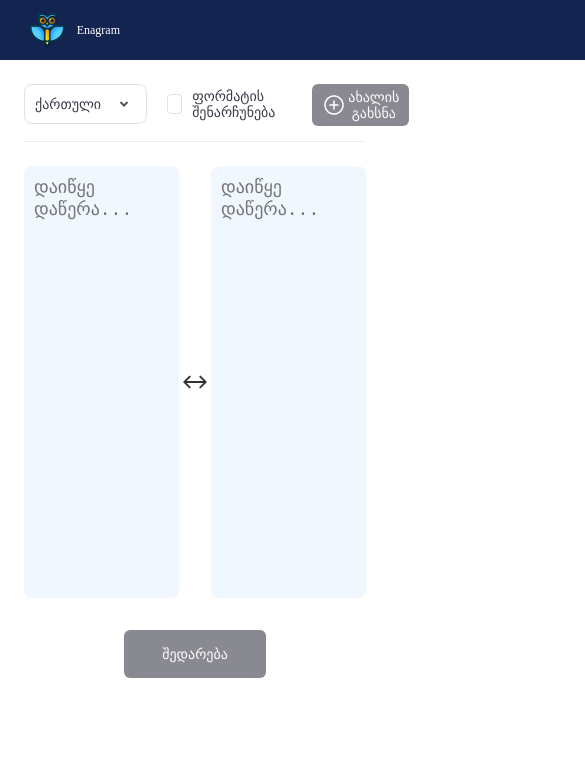
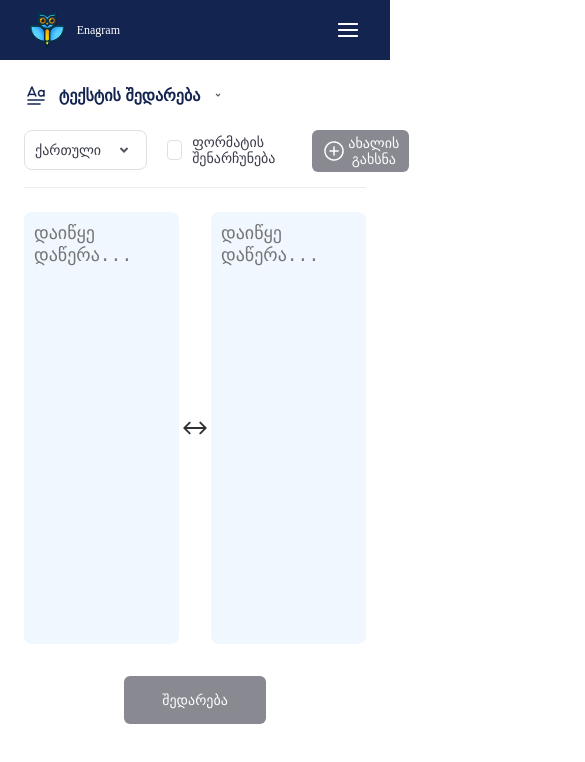
Before and after one commit to GabrielLomtatidze/comparision, a React (Vite) app in the folder text/: page / in a window 390 px wide. Shown: the top 762 px of the page, 585 px wide, since content can reach past the window. Built offline with nearby package versions, Linux system fonts and the light colour scheme.

Commit message:
update responsive design

```diff
--- a/text/src/components/SideBar.tsx
+++ b/text/src/components/SideBar.tsx
@@ -16,18 +16,18 @@ export default function Siderbar() {
     return (
         <>
             <div className="side_bar">
-                <img src={left_icon} alt="left_icon" className="left_icon"/>
+                <img src={left_icon} alt="left_icon" className="left_icon" />
                 <div className="logo_area">
-                    <img src={icon} alt="logo" className="logo_icon"/>
+                    <img src={icon} alt="logo" className="logo_icon" />
                     <p className="logo_text">Enagram</p>
                 </div>
+                <img src={menu_icon} alt="menu_icon" className="menu_icon" />
 
                 <div className="nav_area">
                     <div className="nav_item">
                         <img src={check_icon} alt="check_icon" />
                         <p className="nav_item_text">მართლმწერი</p>
                     </div>
-                    <img src={menu_icon} alt="menu_icon" className="menu_icon"/>
                     <div className="nav_item active">
                         <img src={spelling_icon} alt="spelling_icon" />
                         <p className="nav_item_text">ტექსტის შედარება</p>
--- a/text/src/pages/TextComparison.tsx
+++ b/text/src/pages/TextComparison.tsx
@@ -5,6 +5,8 @@ import nextTo_icon from "../assets/nextTo_icon.png"
 import retry_icon from "../assets/retry_icon.png"
 import * as Diff from "diff"
 import Loader from "../components/Loader"
+import spelling_icon from "../assets/Spelling.png"
+
 
 type DiffViewProps = {
     text1: string;
@@ -60,6 +62,13 @@ export default function TextComparison() {
     return (
         <>
             <div className="text_comparison">
+                <div className="selected_page">
+                    <div className="selected_page_item">
+                        <img src={spelling_icon} alt="spelling_icon" />
+                        <p className="selected_page_item_text">ტექსტის შედარება</p>
+                        <img src={down_icon} alt="down_icon" className="down_icon"/>
+                    </div>
+                </div>
                 <div className="inside_area">
                     <div className="top_area">
                         <div className="left_side">
--- a/text/src/styles/components/_sideBar.css
+++ b/text/src/styles/components/_sideBar.css
@@ -143,11 +143,12 @@
 @media (max-width: 830px) {
 
     .side_bar {
-        width: 100vh;
+        width: 100%;
         height: 60px;
         background-color: #132450;
         overflow: hidden;
         flex-shrink: 0;
+        display: flex;
     }
 
     .side_bar .left_icon {
@@ -155,10 +156,10 @@
     }
 
     .menu_icon{
-        width: 100px;
-        height: 100px;
-        background-color: red;
-        z-index: 99999;
+        display: block;
+        position: absolute;
+        top: 18px;
+        right: 30px;
     }
 
     .side_bar .logo_area {
--- a/text/src/styles/pages/_textComparison.css
+++ b/text/src/styles/pages/_textComparison.css
@@ -8,6 +8,14 @@
 .text_comparison .inside_area {
     width: 100%;
     height: 100%;
+}
+
+.text_comparison .selected_page {
+    display: none;
+}
+
+.text_comparison .selected_page .selected_page_item {
+    display: none
 }
 
 .text_comparison .inside_area .top_area {
@@ -210,3 +218,49 @@
 .retry_btn {
     background-color: #4571E4;
 }
+
+
+
+@media (max-width: 830px) {
+
+    .text_comparison {
+        width: 100%;
+        height: 100vh;
+        padding: 0px 24px 24px 24px;
+        border: none
+    }
+
+    .text_comparison .selected_page {
+        display: block;
+        width: 100%;
+        height: 70px;
+        display: flex;
+        align-items: center;
+    }
+
+    .text_comparison .selected_page .selected_page_item {
+        width: 201px;
+        height: 24px;
+        display: flex;
+        justify-content: space-between;
+        align-items: center;
+    }
+
+    .text_comparison .selected_page .selected_page_item .selected_page_item_text{
+        font-family: Arial, Helvetica, sans-serif;
+        font-weight: 700;
+        font-style: bold;
+        font-size: 16px;
+        color: #132450;
+    }
+
+    .text_comparison .selected_page .selected_page_item .down_icon{
+        width: 14px;
+        height: 14px;
+    }
+
+    .dropdown {
+        top: 130px;
+    }
+
+}
```
